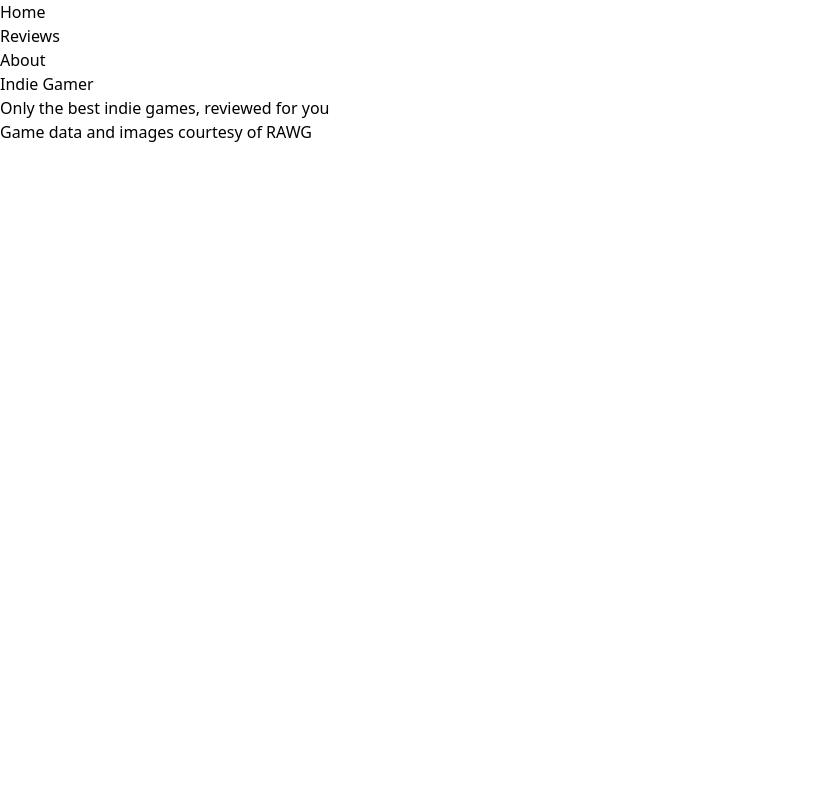
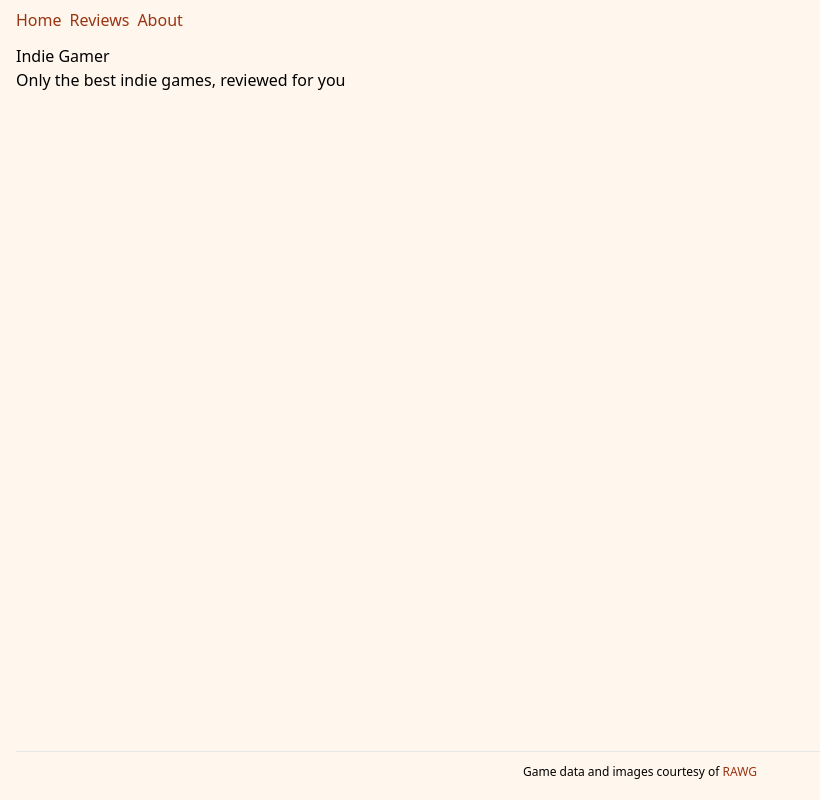
Before and after one commit to mickeypuri/next-reviews, a Next.js app: page / in a window 1280 px wide. Shown: the whole page, without its empty margins (0-820 px from the left). Built offline with nearby package versions, Linux system fonts and the light colour scheme.

Commit message:
style layout page

```diff
--- a/app/layout.tsx
+++ b/app/layout.tsx
@@ -1,6 +1,6 @@
 import type { ReactNode } from "react";
+import NavBar from "../components/NavBar";
 import "./globals.css";
-import Link from "next/link";
 
 interface LayoutProps {
   children: ReactNode;
@@ -9,27 +9,17 @@ interface LayoutProps {
 export default function RootLayout({ children } : LayoutProps) {
   return (
     <html lang="en">
-      <body className="px-">
+      <body className="bg-orange-50 flex flex-col min-h-screen px-4 py-2">
         <header>
-          <nav>
-            <ul>
-              <li>
-                <Link href="/">Home</Link>
-              </li>
-              <li>
-                <Link href="/reviews">Reviews</Link>
-              </li>
-              <li>
-                <Link href="/about" prefetch={false}>About</Link>
-              </li>
-            </ul>
-          </nav>
+          <NavBar />
         </header>
-        <main>
+        <main className="grow py-3">
           {children}
         </main>
-        <footer>
-          Game data and images courtesy of <a href="https://rawg.io/" target="_blank">RAWG</a>
+        <footer className="text-center text-xs border-t py-3">
+          Game data and images courtesy of <a href="https://rawg.io/" target="_blank"
+          className="text-orange-800 hover:underline"
+          >RAWG</a>
         </footer>
       </body>
     </html>
--- /dev/null
+++ b/components/NavBar.jsx
@@ -0,0 +1,21 @@
+import Link from "next/link";
+
+export default function NavBar() {
+  return (
+    <nav>
+      <ul className="flex gap-2">
+        <li>
+          <Link href="/"
+            className="text-orange-800 hover:underline"
+          >Home</Link>
+        </li>
+        <li>
+          <Link className="text-orange-800 hover:underline" href="/reviews">Reviews</Link>
+        </li>
+        <li>
+          <Link className="text-orange-800 hover:underline" href="/about" prefetch={false}>About</Link>
+        </li>
+      </ul>
+    </nav>
+  );
+}
```
